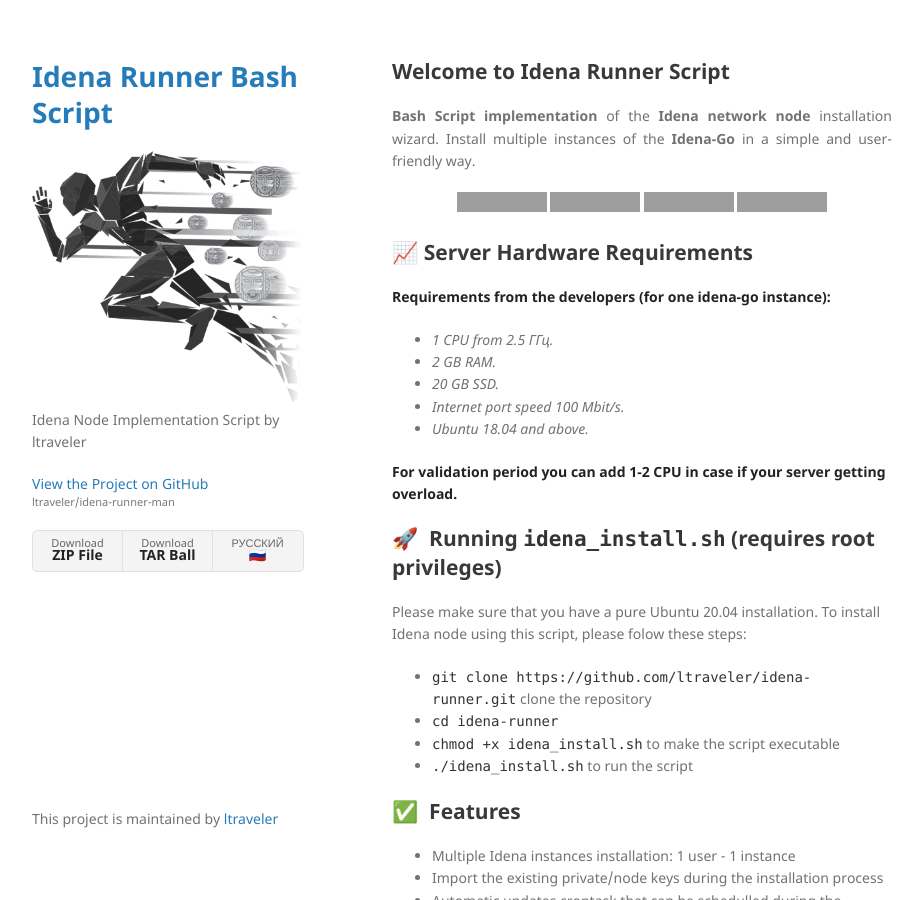
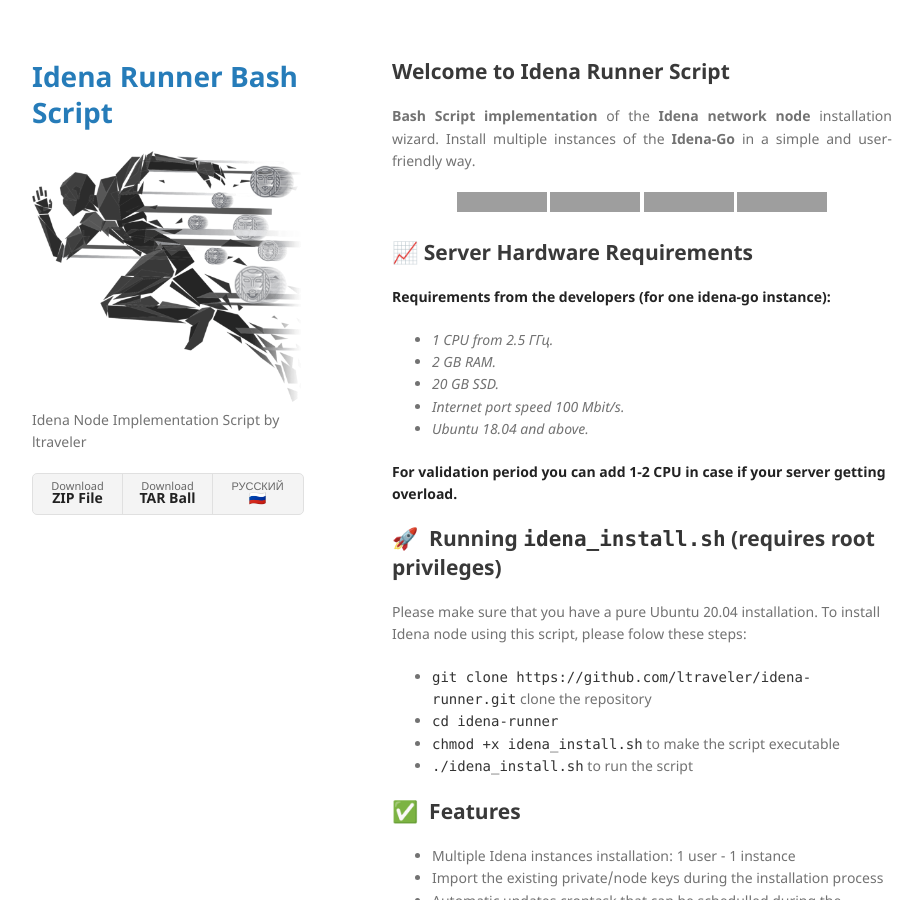
Before and after one commit to ltraveler/idena-runner-man, a Jekyll site: the page built from index.md, in a window 1280 px wide and 900 px high. Shown: the whole window, without its empty margins (178-1100 px from the left). Built offline with Jekyll 4.4.1, drawn with Linux system fonts in a browser that asks for light colours; part of the change alters nothing that is shown; grey boxes are pictures that could not be loaded.

```diff
--- a/_config.yml
+++ b/_config.yml
@@ -10,6 +10,7 @@ plugins:
 google_analytics: G-S4M1CN0DM6
 theme: jekyll-theme-minimal
 github:
+  is_project_page: false
   zip_url: https://github.com/ltraveler/idena-runner/zipball/main
   tar_url: https://github.com/ltraveler/idena-runner/tarball/main
   repository_url: https://github.com/ltraveler/idena-runner
```
